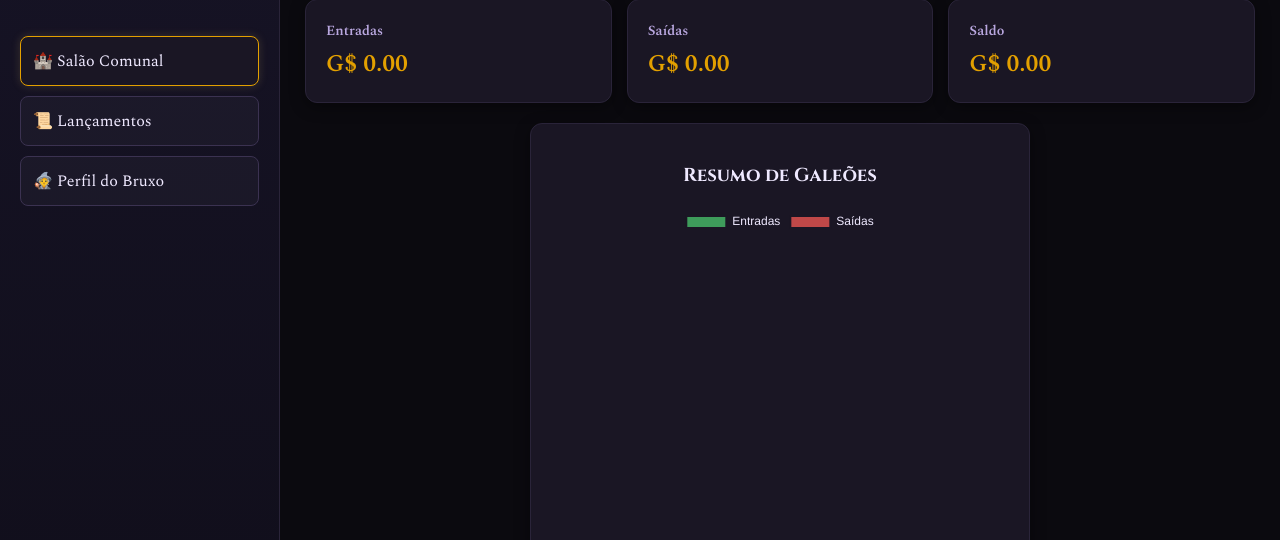
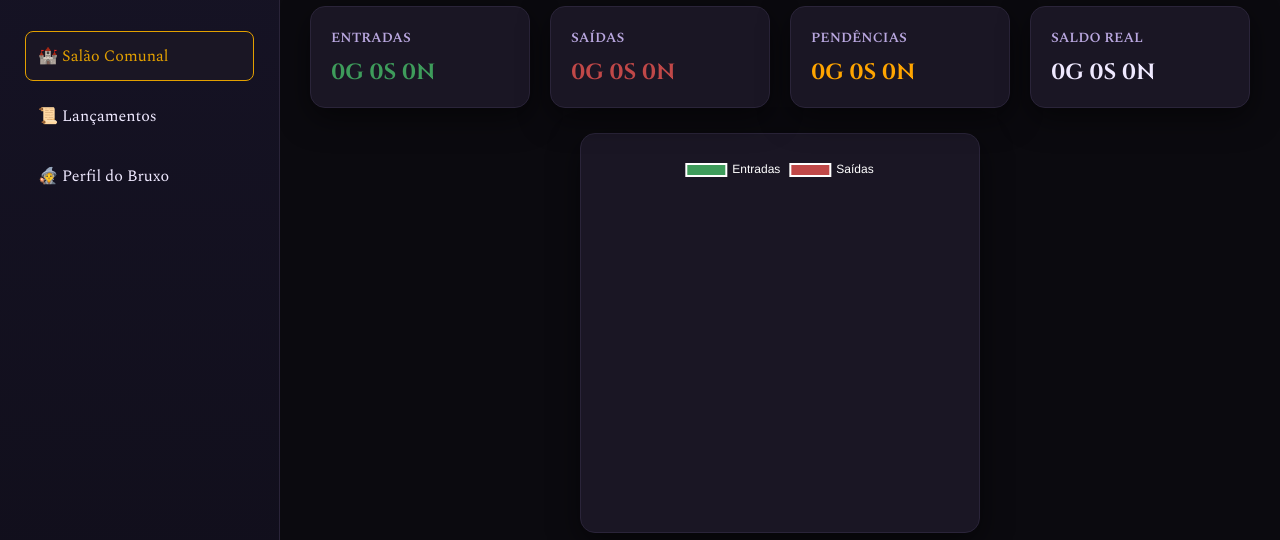
Before and after one commit to crisostomoleticia948-lang/gringotes, a plain HTML site: page index.html in a window 1280 px wide. Shown: the part 96-636 px from the top of the page. Drawn offline with nearby package versions, Linux system fonts and the light colour scheme.

Commit message:
Update index.html
Signed-off-by: Leletz <crisostomo.leticia948@gmail.com>

```diff
--- a/index.html
+++ b/index.html
@@ -1,11 +1,9 @@
 <!DOCTYPE html>
 <html lang="pt-BR">
 <head>
-  <meta charset="UTF-8" />
-  <meta name="viewport" content="width=device-width, initial-scale=1" />
-  <title>Gringotes – Gestão Mágica</title>
-  <link rel="preconnect" href="https://fonts.googleapis.com">
-  <link rel="preconnect" href="https://fonts.gstatic.com" crossorigin>
+    <meta charset="UTF-8">
+    <meta name="viewport" content="width=device-width, initial-scale=1.0">
+    <title>Gringotes - Controle de Finanças Mágico</title>
     <link href="https://fonts.googleapis.com/css2?family=Cinzel:wght@400;700&family=Spectral:wght@300;400;600&display=swap" rel="stylesheet">
     <style>
         :root {
@@ -14,303 +12,219 @@
             --paper: #1a1624;
             --ink: #efe9ff;
             --muted: #b9a7df;
-    --accent: #d4b66b; /* Cor padrão (Ouro) */
-    --accent-2: #8d6e2f;
+            --accent: #d4b66b;
             --success: #3e9c5b;
             --danger: #c04848;
         }
 
         * { box-sizing: border-box; }
-  html, body { margin: 0; padding: 0; color: var(--ink); font-family: 'Spectral', serif; background-color: var(--bg); overflow-x: hidden; }
-
-  /* Background Místico */
-  body::before {
-    content: ""; position: fixed; inset: 0; z-index: -3;
-    background: radial-gradient(1200px 600px at 15% -10%, rgba(120,70,200,.15), transparent),
-                linear-gradient(180deg, #0b0a12, #0e0d17);
-  }
+        body { margin: 0; font-family: 'Spectral', serif; background-color: var(--bg); color: var(--ink); display: flex; min-height: 100vh; }
 
         /* Sidebar */
-  .sidebar {
-    position: fixed; inset: 0 auto 0 0; width: 280px; z-index: 10;
-    background: linear-gradient(180deg, #161325, #100e1a);
-    border-right: 1px solid #2a2439; padding: 20px; display: flex; flex-direction: column; gap: 20px;
-    transition: transform 0.3s ease;
-  }
-  .main { margin-left: 280px; min-height: 100vh; transition: margin 0.3s ease; }
+        .sidebar { width: 280px; background: linear-gradient(180deg, #161325, #100e1a); border-right: 1px solid #2a2439; padding: 25px; display: flex; flex-direction: column; position: fixed; height: 100vh; }
+        .main { margin-left: 280px; flex: 1; padding: 30px; }
 
-  @media (max-width: 980px) {
-    .sidebar { transform: translateX(-100%); }
-    .sidebar.open { transform: translateX(0); }
-    .main { margin-left: 0; }
-  }
+        .nav-item { padding: 12px; border-radius: 8px; margin-bottom: 10px; cursor: pointer; border: 1px solid transparent; transition: 0.3s; }
+        .nav-item:hover, .nav-item.active { background: var(--paper); border-color: var(--accent); color: var(--accent); }
 
-  .brand h1 { font-family: 'Cinzel', serif; font-size: 22px; margin: 0; color: var(--accent); }
-  .nav { display: flex; flex-direction: column; gap: 10px; margin-top: 20px; }
-  .nav-item {
-    padding: 12px; border-radius: 8px; border: 1px solid #3b3251;
-    background: rgba(255,255,255,0.03); cursor: pointer; text-decoration: none; color: var(--ink);
-    transition: 0.2s;
-  }
-  .nav-item:hover, .nav-item.active { background: var(--paper); border-color: var(--accent); box-shadow: 0 0 10px rgba(212,182,107,0.2); }
+        /* Cards */
+        .card { background: var(--paper); border: 1px solid #2a2439; border-radius: 15px; padding: 20px; margin-bottom: 25px; box-shadow: 0 10px 30px rgba(0,0,0,0.5); }
+        .grid { display: grid; grid-template-columns: repeat(auto-fit, minmax(200px, 1fr)); gap: 20px; }
 
-  /* Cards e Views */
-  .view { padding: 25px; display: block; }
-  .view.is-hidden { display: none; }
-  .card {
-    background: var(--paper); border: 1px solid #2a2439; border-radius: 12px; padding: 20px; margin-bottom: 20px;
-    box-shadow: 0 4px 15px rgba(0,0,0,0.4);
-  }
-  .card-grid { display: grid; grid-template-columns: repeat(auto-fit, minmax(200px, 1fr)); gap: 15px; }
-  .kpi h3 { font-size: 14px; color: var(--muted); margin: 0; }
-  .kpi p { font-size: 24px; font-weight: bold; margin: 5px 0 0 0; color: var(--accent); }
+        .kpi h3 { font-size: 14px; color: var(--muted); margin: 0; text-transform: uppercase; }
+        .kpi p { font-size: 22px; font-weight: bold; margin: 10px 0 0 0; font-family: 'Cinzel'; }
 
         /* Forms */
-  input, select, textarea {
-    width: 100%; background: #0b0a0f; border: 1px solid #3b3251; color: white;
-    padding: 10px; border-radius: 6px; margin-top: 5px; outline: none;
-  }
-  .btn {
-    background: var(--accent); color: #1a1624; border: none; padding: 12px 20px;
-    border-radius: 8px; cursor: pointer; font-weight: bold; font-family: 'Cinzel'; transition: 0.3s;
-  }
-  .btn:hover { filter: brightness(1.2); transform: translateY(-2px); }
-  .btn.ghost { background: transparent; border: 1px solid var(--accent); color: var(--accent); }
+        input, select, textarea { width: 100%; background: #0b0a0f; border: 1px solid #3b3251; color: white; padding: 12px; border-radius: 8px; margin-top: 5px; font-family: 'Spectral'; }
+        .btn { background: var(--accent); color: #1a1624; border: none; padding: 12px 25px; border-radius: 8px; cursor: pointer; font-weight: bold; font-family: 'Cinzel'; width: 100%; margin-top: 15px; }
+        .btn:hover { filter: brightness(1.2); }
 
-  /* Tabelas */
-  .table-wrapper { overflow-x: auto; }
+        /* Tabela e Tags */
         table { width: 100%; border-collapse: collapse; margin-top: 15px; }
-  th { text-align: left; color: var(--muted); padding: 12px; border-bottom: 2px solid #2a2439; }
+        th { text-align: left; padding: 12px; color: var(--muted); border-bottom: 2px solid #2a2439; }
         td { padding: 12px; border-bottom: 1px solid #2a2439; }
-  .tag { padding: 4px 8px; border-radius: 4px; font-size: 11px; text-transform: uppercase; font-weight: bold; }
-  .tag.entrada { background: var(--success); color: white; }
-  .tag.saida { background: var(--danger); color: white; }
+        .tag { padding: 4px 8px; border-radius: 4px; font-size: 12px; font-weight: bold; }
+        .tag.entrada { background: var(--success); }
+        .tag.saida { background: var(--danger); }
+        .tag.pendente { border: 1px solid #ffa500; color: #ffa500; }
 
-  /* Topbar */
-  .topbar { background: var(--bg-soft); padding: 15px 25px; display: flex; align-items:center; border-bottom: 1px solid #2a2439; gap: 15px; }
-  .profile-chip { background: var(--paper); padding: 8px 15px; border-radius: 20px; border: 1px solid var(--accent); font-size: 14px; }
+        .is-hidden { display: none; }
+        #chart-container { max-width: 400px; margin: 0 auto; }
     </style>
 </head>
 <body>
 
-  <aside class="sidebar" id="sidebar">
-    <div class="brand">
-      <h1 id="sideBrand">GRINGOTES</h1>
-      <p style="font-size: 12px; color: var(--muted)">Banco Mágico de Investimentos</p>
-    </div>
-    <nav class="nav">
-      <div class="nav-item active" data-view="view-dashboard">🏰 Salão Comunal</div>
-      <div class="nav-item" data-view="view-lancamentos">📜 Lançamentos</div>
-      <div class="nav-item" data-view="view-perfil">🧙 Perfil do Bruxo</div>
+    <aside class="sidebar">
+        <h2 style="font-family: 'Cinzel'; color: var(--accent);">GRINGOTES</h2>
+        <nav style="margin-top: 30px;">
+            <div class="nav-item active" onclick="showView('dashboard')">🏰 Salão Comunal</div>
+            <div class="nav-item" onclick="showView('transacoes')">📜 Lançamentos</div>
+            <div class="nav-item" onclick="showView('perfil')">🧙 Perfil do Bruxo</div>
         </nav>
-    <div class="house-crest" style="margin-top: auto; text-align: center;">
-        <span id="houseIcon" style="font-size: 50px;">🦉</span>
-        <p id="houseLabel" style="font-family: 'Cinzel'; margin-top: 10px;">Casa da Coruja</p>
+        <div id="house-display" style="margin-top: auto; text-align: center; border-top: 1px solid #2a2439; padding-top: 20px;">
+            <span id="house-icon" style="font-size: 40px;">🦁</span>
+            <p id="house-name" style="font-family: 'Cinzel';">Gryffindor</p>
         </div>
     </aside>
 
     <main class="main">
-    <header class="topbar">
-      <button id="btnToggleSidebar" class="btn ghost" style="padding: 5px 10px;">☰</button>
-      <div style="flex:1"></div>
-      <div class="profile-chip">✨ <span id="topName">Bruxo(a)</span></div>
-    </header>
-
-    <section id="view-dashboard" class="view">
-      <div class="card-grid">
-        <div class="card kpi"><h3>Entradas</h3><p id="kpiEntradas">G$ 0,00</p></div>
-        <div class="card kpi"><h3>Saídas</h3><p id="kpiSaidas">G$ 0,00</p></div>
-        <div class="card kpi"><h3>Saldo</h3><p id="kpiSaldo">G$ 0,00</p></div>
+        <section id="view-dashboard">
+            <h1 style="font-family: 'Cinzel';">Bem-vindo, <span id="user-greeting">Bruxo</span></h1>
+            <div class="grid">
+                <div class="card kpi"><h3>Entradas</h3><p id="total-entradas" style="color: var(--success);">0G 0S 0N</p></div>
+                <div class="card kpi"><h3>Saídas</h3><p id="total-saidas" style="color: var(--danger);">0G 0S 0N</p></div>
+                <div class="card kpi"><h3>Pendências</h3><p id="total-pendente" style="color: #ffa500;">0G 0S 0N</p></div>
+                <div class="card kpi"><h3>Saldo Real</h3><p id="total-saldo">0G 0S 0N</p></div>
             </div>
-
-      <div class="card" style="max-width: 500px; margin: 0 auto;">
-        <h3 style="text-align: center; font-family: 'Cinzel'">Resumo de Galeões</h3>
-        <canvas id="chartMensal"></canvas>
+            <div class="card" id="chart-container">
+                <canvas id="financeChart"></canvas>
             </div>
         </section>
 
-    <section id="view-lancamentos" class="view is-hidden">
+        <section id="view-transacoes" class="is-hidden">
             <div class="card">
-        <h2 style="font-family: 'Cinzel'">Registrar Feitiço Financeiro</h2>
-        <form id="formLancamento" style="display: grid; grid-template-columns: 1fr 1fr; gap: 15px;">
-          <div><label>Tipo</label><select id="tipo"><option value="entrada">Entrada (Depósito)</option><option value="saida">Saída (Gasto)</option></select></div>
-          <div><label>Valor (G$)</label><input type="number" id="valor" step="0.01" required></div>
-          <div><label>Categoria</label><input type="text" id="categoria" placeholder="Ex: Varinhas, Poções" required></div>
-          <div><label>Data</label><input type="date" id="data" required></div>
-          <button type="submit" class="btn" style="grid-column: span 2;">Lançar no Cofre ✨</button>
+                <h2 style="font-family: 'Cinzel';">Novo Lançamento</h2>
+                <form id="finance-form" class="grid">
+                    <div><label>Descrição</label><input type="text" id="desc" required></div>
+                    <div><label>Valor (Galeões)</label><input type="number" id="val" step="0.01" required></div>
+                    <div><label>Tipo</label><select id="tipo"><option value="entrada">Entrada</option><option value="saida">Saída</option></select></div>
+                    <div><label>Status</label><select id="status"><option value="pago">Pago/Recebido</option><option value="pendente">Pendente</option></select></div>
+                    <div style="grid-column: span 2;"><button type="submit" class="btn">Registrar no Cofre</button></div>
                 </form>
             </div>
-
             <div class="card">
-        <div class="table-wrapper">
+                <h2 style="font-family: 'Cinzel';">Histórico</h2>
                 <table>
-            <thead><tr><th>Data</th><th>Tipo</th><th>Categoria</th><th>Valor</th><th>Ações</th></tr></thead>
-            <tbody id="tbodyLancamentos"></tbody>
+                    <thead><tr><th>Descrição</th><th>Valor</th><th>Tipo</th><th>Status</th><th>Ação</th></tr></thead>
+                    <tbody id="table-body"></tbody>
                 </table>
-        </div>
             </div>
         </section>
 
-    <section id="view-perfil" class="view is-hidden">
+        <section id="view-perfil" class="is-hidden">
             <div class="card">
-        <h2 style="font-family: 'Cinzel'">Identidade Bruxa</h2>
-        <form id="formPerfil" style="display: flex; flex-direction: column; gap: 15px;">
-          <div><label>Nome do Bruxo</label><input type="text" id="pfNome"></div>
-          <div>
-            <label>Casa de Hogwarts</label>
-            <select id="pfCasa">
+                <h2 style="font-family: 'Cinzel';">Alterar Identidade</h2>
+                <form id="profile-form">
+                    <label>Seu Nome</label><input type="text" id="user-name">
+                    <label style="margin-top: 15px; display: block;">Casa de Hogwarts</label>
+                    <select id="user-house">
                         <option value="Gryffindor">Gryffindor 🦁</option>
                         <option value="Slytherin">Slytherin 🐍</option>
                         <option value="Ravenclaw">Ravenclaw 🦅</option>
                         <option value="Hufflepuff">Hufflepuff 🦡</option>
                     </select>
-          </div>
-          <button type="submit" class="btn">Salvar Alterações</button>
+                    <button type="submit" class="btn">Atualizar Perfil</button>
                 </form>
             </div>
         </section>
     </main>
 
     <script src="https://cdn.jsdelivr.net/npm/chart.js"></script>
+    <script>
+        let db = JSON.parse(localStorage.getItem('gringotes_db')) || { transacoes: [], user: { nome: "Bruxo", casa: "Gryffindor" } };
+        let myChart = null;
 
-  <script>
-    // --- DATABASE ---
-    let lancamentos = JSON.parse(localStorage.getItem('grg_lanc') || '[]');
-    let perfil = JSON.parse(localStorage.getItem('grg_perf') || '{"nome":"Bruxo(a)","casa":"Gryffindor"}');
-    let chartInstance = null;
+        function save() { localStorage.setItem('gringotes_db', JSON.stringify(db)); }
 
-    // --- INICIALIZAÇÃO ---
-    window.onload = () => {
-        setupNavigation();
-        applyProfile();
-        refreshUI();
+        function formatMoeda(v) {
+            let g = Math.floor(v);
+            let s = Math.floor((v - g) * 17);
+            let n = Math.round(((v - g) * 17 - s) * 29);
+            return `${g}G ${s}S ${n}N`;
+        }
 
-        // Form Lancamento
-        document.getElementById('formLancamento').onsubmit = (e) => {
-            e.preventDefault();
-            const novo = {
-                id: Date.now(),
-                tipo: document.getElementById('tipo').value,
-                valor: parseFloat(document.getElementById('valor').value),
-                categoria: document.getElementById('categoria').value,
-                data: document.getElementById('data').value
+        function showView(view) {
+            document.querySelectorAll('main > section').forEach(s => s.classList.add('is-hidden'));
+            document.getElementById('view-' + view).classList.remove('is-hidden');
+            document.querySelectorAll('.nav-item').forEach(n => n.classList.remove('active'));
+            event.currentTarget.classList.add('active');
+            if(view === 'dashboard') updateDashboard();
+        }
+
+        function applyTheme() {
+            const houses = {
+                'Gryffindor': { accent: '#e3a000', color: '#740001', icon: '🦁' },
+                'Slytherin': { accent: '#2a623d', color: '#1a472a', icon: '🐍' },
+                'Ravenclaw': { accent: '#946b2d', color: '#0e1a40', icon: '🦅' },
+                'Hufflepuff': { accent: '#372e29', color: '#ecb939', icon: '🦡' }
             };
-            lancamentos.push(novo);
-            save();
-            e.target.reset();
-            refreshUI();
-            alert('Galeões registrados!');
-        };
+            const h = houses[db.user.casa];
+            document.documentElement.style.setProperty('--accent', h.accent);
+            document.getElementById('house-icon').textContent = h.icon;
+            document.getElementById('house-name').textContent = db.user.casa;
+            document.getElementById('user-greeting').textContent = db.user.nome;
+        }
 
-        // Form Perfil
-        document.getElementById('formPerfil').onsubmit = (e) => {
-            e.preventDefault();
-            perfil.nome = document.getElementById('pfNome').value;
-            perfil.casa = document.getElementById('pfCasa').value;
-            localStorage.setItem('grg_perf', JSON.stringify(perfil));
-            applyProfile();
-            alert('Identidade atualizada!');
-        };
+        function updateDashboard() {
+            let ent = 0, sai = 0, pend = 0;
+            db.transacoes.forEach(t => {
+                let v = parseFloat(t.valor);
+                if(t.status === 'pendente') pend += v;
+                else if(t.tipo === 'entrada') ent += v;
+                else sai += v;
+            });
 
-        // Mobile Menu
-        document.getElementById('btnToggleSidebar').onclick = () => {
-            document.getElementById('sidebar').classList.toggle('open');
-        };
-    };
+            document.getElementById('total-entradas').textContent = formatMoeda(ent);
+            document.getElementById('total-saidas').textContent = formatMoeda(sai);
+            document.getElementById('total-pendente').textContent = formatMoeda(pend);
+            document.getElementById('total-saldo').textContent = formatMoeda(ent - sai);
+            renderChart(ent, sai);
+        }
 
-    // --- FUNÇÕES ---
-    function save() { localStorage.setItem('grg_lanc', JSON.stringify(lancamentos)); }
-
-    function setupNavigation() {
-        document.querySelectorAll('.nav-item').forEach(btn => {
-            btn.onclick = () => {
-                const viewId = btn.getAttribute('data-view');
-                document.querySelectorAll('.view').forEach(v => v.classList.add('is-hidden'));
-                document.querySelectorAll('.nav-item').forEach(n => n.classList.remove('active'));
-
-                document.getElementById(viewId).classList.remove('is-hidden');
-                btn.classList.add('active');
-
-                if(window.innerWidth < 980) document.getElementById('sidebar').classList.remove('open');
-            };
+        function renderChart(e, s) {
+            const ctx = document.getElementById('financeChart').getContext('2d');
+            if(myChart) myChart.destroy();
+            myChart = new Chart(ctx, {
+                type: 'doughnut',
+                data: {
+                    labels: ['Entradas', 'Saídas'],
+                    datasets: [{ data: [e, s], backgroundColor: ['#3e9c5b', '#c04848'], borderWeight: 0 }]
+                },
+                options: { plugins: { legend: { labels: { color: '#fff' } } } }
             });
         }
 
-    function applyProfile() {
-        const casas = {
-            'Gryffindor': { cor: '#740001', accent: '#e3a000', icon: '🦁' },
-            'Slytherin': { cor: '#1a472a', accent: '#2a623d', icon: '🐍' },
-            'Ravenclaw': { cor: '#0e1a40', accent: '#222f5b', icon: '🦅' },
-            'Hufflepuff': { cor: '#ecb939', accent: '#f0c75e', icon: '🦡' }
-        };
-        const c = casas[perfil.casa];
-        document.documentElement.style.setProperty('--accent', c.accent);
-        document.documentElement.style.setProperty('--bg-soft', c.cor);
-
-        document.getElementById('topName').textContent = perfil.nome;
-        document.getElementById('houseIcon').textContent = c.icon;
-        document.getElementById('houseLabel').textContent = 'Casa ' + perfil.casa;
-        document.getElementById('sideBrand').style.color = c.accent;
-
-        document.getElementById('pfNome').value = perfil.nome;
-        document.getElementById('pfCasa').value = perfil.casa;
+        function renderTable() {
+            const body = document.getElementById('table-body');
+            body.innerHTML = '';
+            db.transacoes.forEach((t, i) => {
+                body.innerHTML += `
+                    <tr>
+                        <td>${t.desc}</td>
+                        <td>${formatMoeda(t.valor)}</td>
+                        <td><span class="tag ${t.tipo}">${t.tipo}</span></td>
+                        <td><span class="tag ${t.status}">${t.status}</span></td>
+                        <td><button onclick="deleteTrans(${i})" style="background:none; border:none; color:red; cursor:pointer;">❌</button></td>
+                    </tr>`;
+            });
         }
 
-    function refreshUI() {
-        // KPIs
-        let ent = 0, sai = 0;
-        lancamentos.forEach(l => {
-            if(l.tipo === 'entrada') ent += l.valor;
-            else sai += l.valor;
+        function deleteTrans(i) { db.transacoes.splice(i, 1); save(); renderTable(); updateDashboard(); }
+
+        document.getElementById('finance-form').onsubmit = (e) => {
+            e.preventDefault();
+            db.transacoes.push({
+                desc: document.getElementById('desc').value,
+                valor: document.getElementById('val').value,
+                tipo: document.getElementById('tipo').value,
+                status: document.getElementById('status').value
             });
-        document.getElementById('kpiEntradas').textContent = `G$ ${ent.toFixed(2)}`;
-        document.getElementById('kpiSaidas').textContent = `G$ ${sai.toFixed(2)}`;
-        document.getElementById('kpiSaldo').textContent = `G$ ${(ent - sai).toFixed(2)}`;
+            save(); renderTable(); e.target.reset(); alert("Registrado em Gringotes!");
+        };
 
-        // Tabela
-        const tbody = document.getElementById('tbodyLancamentos');
-        tbody.innerHTML = '';
-        lancamentos.slice().reverse().forEach(l => {
-            tbody.innerHTML += `
-                <tr>
-                    <td>${l.data}</td>
-                    <td><span class="tag ${l.tipo}">${l.tipo}</span></td>
-                    <td>${l.categoria}</td>
-                    <td>G$ ${l.valor.toFixed(2)}</td>
-                    <td><button onclick="remover(${l.id})" style="background:none; border:none; cursor:pointer;">🗑️</button></td>
-                </tr>
-            `;
-        });
+        document.getElementById('profile-form').onsubmit = (e) => {
+            e.preventDefault();
+            db.user.nome = document.getElementById('user-name').value;
+            db.user.casa = document.getElementById('user-house').value;
+            save(); applyTheme(); alert("Perfil atualizado pelo Ministério!");
+        };
 
-        renderChart(ent, sai);
-    }
-
-    function remover(id) {
-        lancamentos = lancamentos.filter(l => l.id !== id);
-        save();
-        refreshUI();
-    }
-
-    function renderChart(ent, sai) {
-        const ctx = document.getElementById('chartMensal').getContext('2d');
-        if(chartInstance) chartInstance.destroy();
-
-        chartInstance = new Chart(ctx, {
-            type: 'doughnut',
-            data: {
-                labels: ['Entradas', 'Saídas'],
-                datasets: [{
-                    data: [ent, sai],
-                    backgroundColor: ['#3e9c5b', '#c04848'],
-                    borderColor: '#1a1624',
-                    borderWidth: 2
-                }]
-            },
-            options: {
-                plugins: { legend: { labels: { color: '#efe9ff' } } }
-            }
-        });
-    }
+        // Init
+        applyTheme();
+        updateDashboard();
+        renderTable();
+        document.getElementById('user-name').value = db.user.nome;
+        document.getElementById('user-house').value = db.user.casa;
     </script>
 </body>
 </html>
```
Lines whose indentation alone changed are shown as unchanged.
